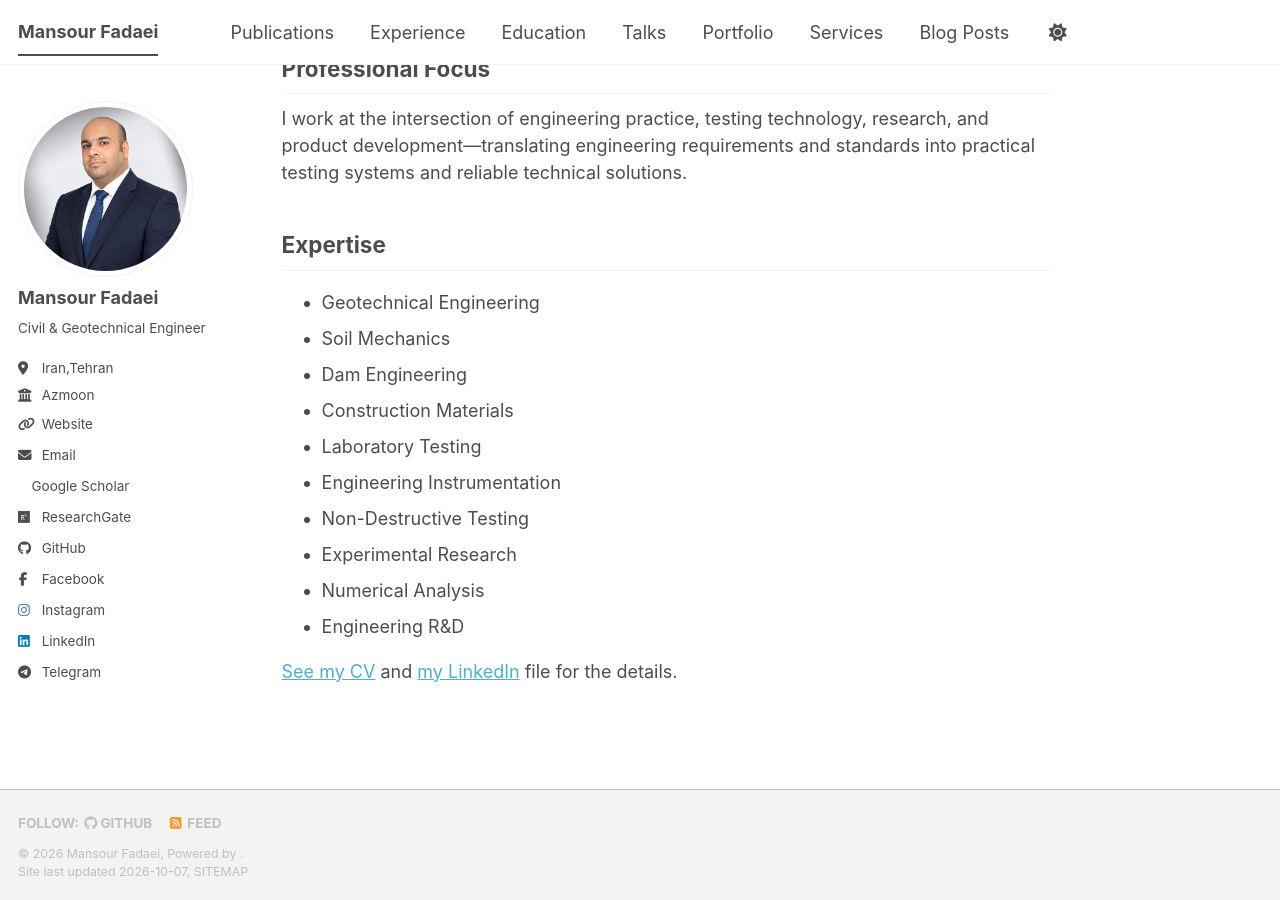
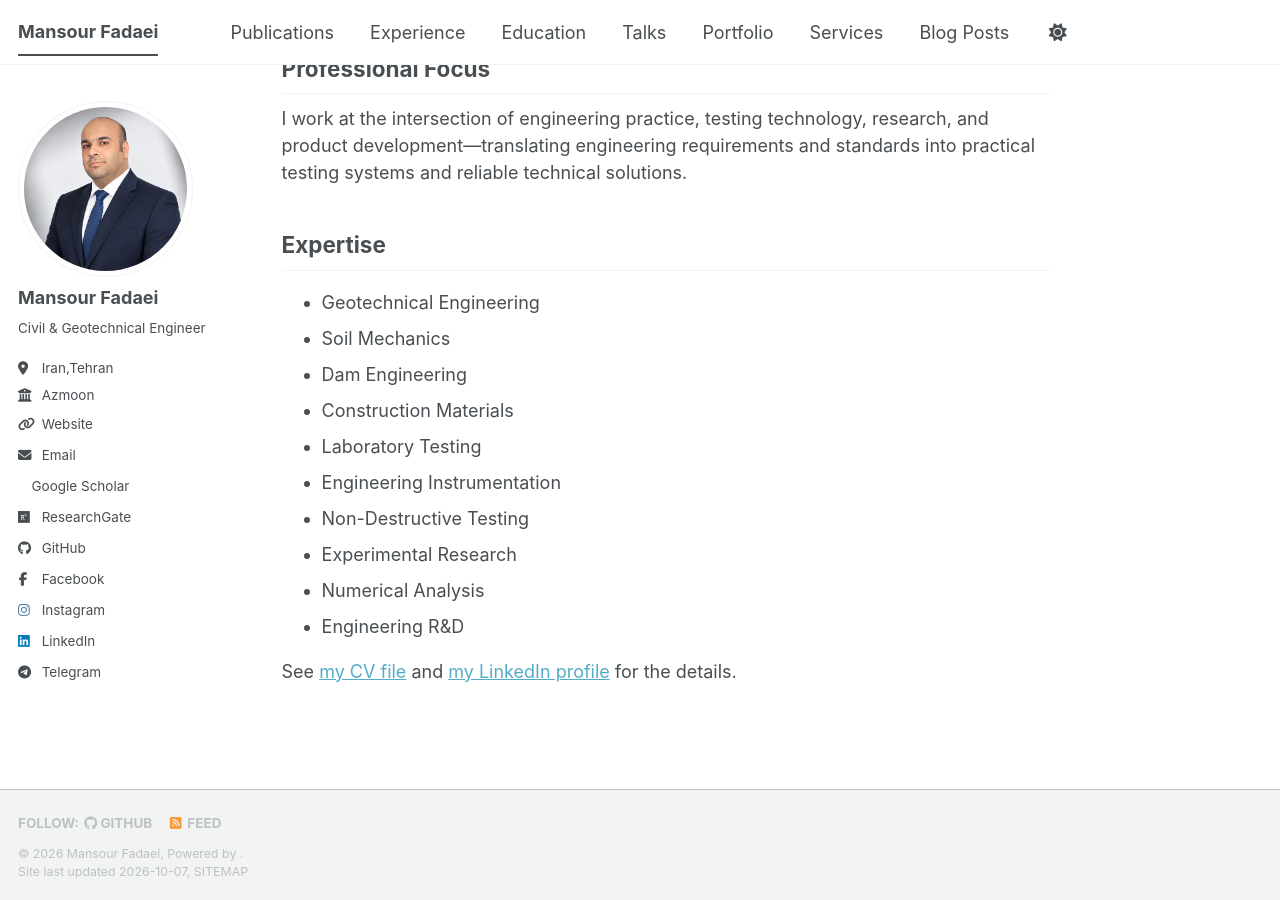
Before and after one commit to geo-eng/geo-eng.github.io, a Jekyll site: the page built from _pages/about.md, in a window 1280 px wide and 900 px high, scrolled down 797 px. Built offline with Jekyll 4.4.1, drawn with Linux system fonts in a browser that asks for light colours; a style sheet for code colours, icons or effects is not loaded; some of the changed text lies outside the part shown.

Commit message:
Update about.md

```diff
--- a/_pages/about.md
+++ b/_pages/about.md
@@ -42,4 +42,4 @@ I work at the intersection of engineering practice, testing technology, research
 - Numerical Analysis
 - Engineering R&D
 
-[See my CV](/files/cv.pdf) and [my LinkedIn](https://www.linkedin.com/in/fadaei/) file for the details.
+See [my CV file](/files/CV-fadaei.pdf) and [my LinkedIn profile](https://www.linkedin.com/in/fadaei/) for the details.
```
Also changed, not shown: other parts of _pages/about.md (+1 -1 lines).
